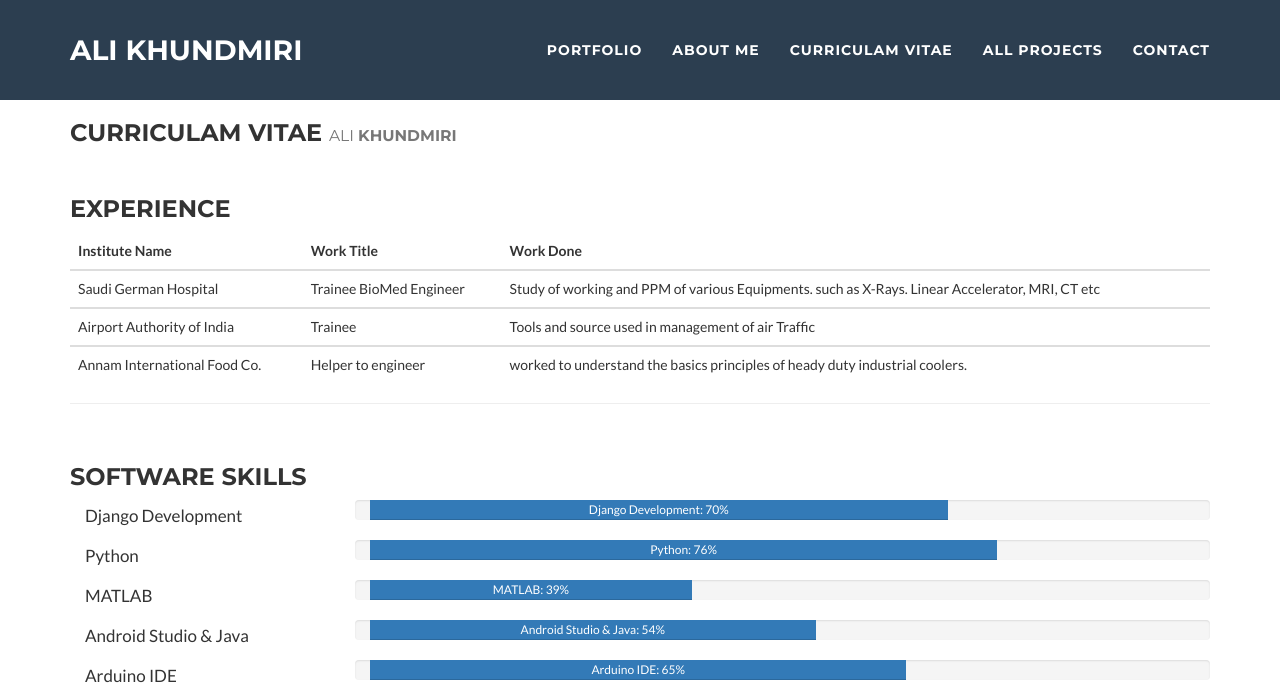
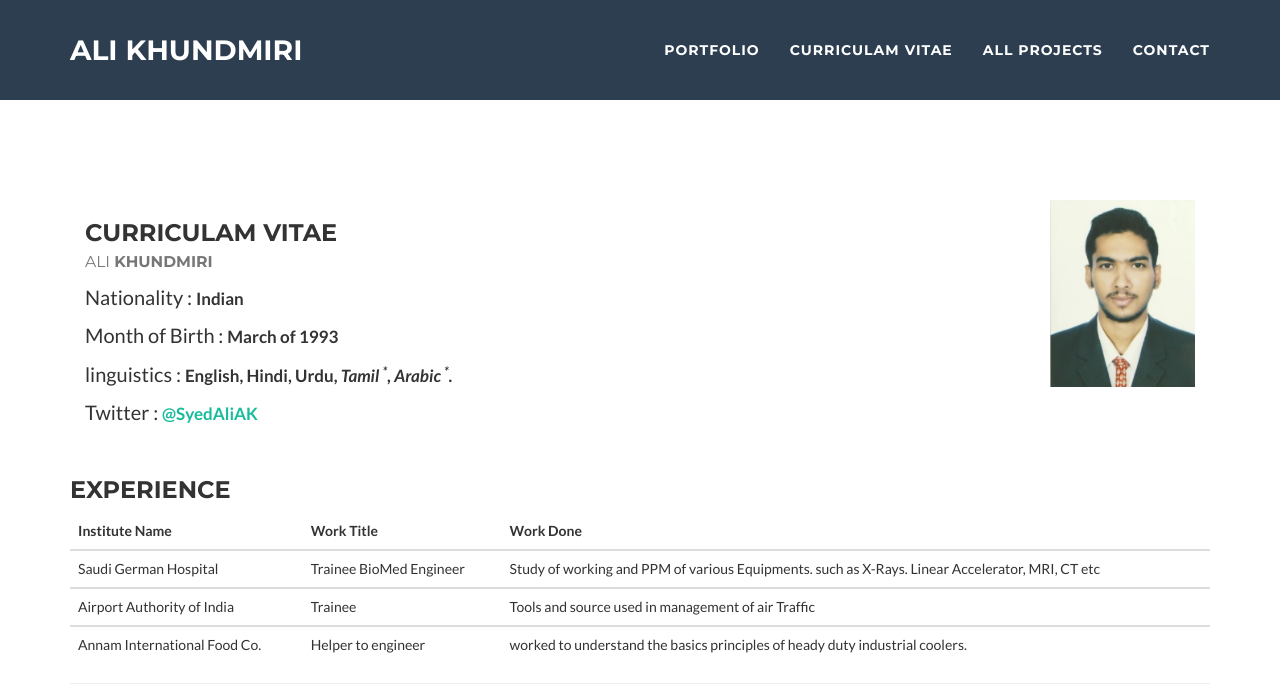
Before and after one commit to alikhundmiri/mera_personal, a Django app: page /cv/ in a window 1280 px wide. Shown: the top 685 px of the page. Run offline with Django 3.2, Linux system fonts and the light colour scheme; data comes from the database, SQL or seed files in the repository; some libraries are stand-ins or nearby versions.

Commit message:
made a little changes to the cv page, added personal details on the top with an image too.

```diff
--- a/cv_db/templates/cv_db/cv.html
+++ b/cv_db/templates/cv_db/cv.html
@@ -4,13 +4,40 @@
     Curriculam Vitae | {{ block.super }}
 {% endblock %}
 {% block content %}
-    {#    INTRO#}
-    <div style="margin-top:100px;"></div>
+
+    <div style="margin-top:200px;"></div>
+
+    <div class="container visible-xs visible-sm">
+        <div class="col-sm-12 " align="center">
+            <img src="{% static 'images/DP_001.png' %}" class="img-responsive" alt="Ali Khundmiri, Display Picture" style="width:125px;height:159px;">
+        </div>
+        <div class="col-sm-12" align="center">
+            <h3>Curriculam Vitae <br>
+                <small>Ali <b>Khundmiri</b></small>
+            </h3>
+            <p>Nationality : <small><b>Indian</b></small></p>
+            <p>Month of Birth : <small><b>March of 1993</b></small></p>
+            <p>linguistics : <small><b>English, Hindi, Urdu, <i>Tamil <sup>*</sup>, Arabic <sup>*</sup>.</i></b></small></p>
+            <p>Twitter : <small><b><a href="https://twitter.com/SyedAliAK">@SyedAliAK</a></b></small></p>
+        </div>
+    </div>
+
+    <div class="container hidden-xs hidden-sm">
+        <div class="col-md-9" align="left">
+            <h3>Curriculam Vitae <br>
+                <small>Ali <b>Khundmiri</b></small>
+            </h3>
+            <p>Nationality : <small><b>Indian</b></small></p>
+            <p>Month of Birth : <small><b>March of 1993</b></small></p>
+            <p>linguistics : <small><b>English, Hindi, Urdu, <i>Tamil <sup>*</sup>, Arabic <sup>*</sup>.</i></b></small></p>
+            <p>Twitter : <small><b><a href="https://twitter.com/SyedAliAK">@SyedAliAK</a></b></small></p>
+        </div>
+        <div class="col-md-3" align="right">
+            <img src="{% static 'images/DP_001.png' %}" class="img-responsive" alt="Ali Khundmiri, Display Picture" style="width:145px;height:187px;">
+        </div>
+    </div>
 
     <div class="container">
-        <h3>Curriculam Vitae
-            <small>Ali <b>Khundmiri</b></small>
-        </h3>
         <br>
         {% if experience %}
             <h3>Experience</h3>
--- a/templates/index.html
+++ b/templates/index.html
@@ -19,7 +19,7 @@
                     <div class="intro-text">
                         <h1 class="name">Ali <b>Khundmiri</b></h1>
                         <hr class="star-light">
-                        <span class="skills">Mobile Apps & Web Developer</span>
+                        <span class="skills">| Electrical Engineer |<br>| Mobile Apps & Web Developer|</span>
                     </div>
                 </div>
             </div>
@@ -116,7 +116,7 @@
     </section>
 
     <!-- Portfolio Modals -->
-    {#    <div class="portfolio-modal modal fade" id="portfolioModal1" tabindex="-1" role="dialog" aria-hidden="true">#}
+ <!--    {#    <div class="portfolio-modal modal fade" id="portfolioModal1" tabindex="-1" role="dialog" aria-hidden="true">#}
     {#        <div class="modal-content">#}
     {#            <div class="close-modal" data-dismiss="modal">#}
     {#                <div class="lr">#}
@@ -373,7 +373,7 @@
     {#                </div>#}
     {#            </div>#}
     {#        </div>#}
-    {#    </div>#}
+    {#    </div>#} -->
 
     <!-- jQuery -->
     <script src="{% static 'lander/vendor/jquery/jquery.min.js' %}"></script>
--- a/templates/nab_bar.html
+++ b/templates/nab_bar.html
@@ -16,16 +16,13 @@
                 <li class="page-scroll">
                     <a href="{% url 'home' %}#portfolio">Portfolio</a>
                 </li>
-                <li class="page-scroll">
-                    <a href="{% url 'home' %}#about-me">About Me</a>
-                </li>
-                <li class="page-scroll">
+                <li class="">
                     <a href="{% url 'document:cv' %}">Curriculam Vitae</a>
                 </li>
-                <li class="page-scroll">
+                <li class="">
                     <a href="{% url 'work:list' %}">All Projects</a>
                 </li>
-                <li class="page-scroll">
+                <li class="">
                     <a href="{% url 'contact' %}">Contact</a>
                 </li>
             </ul>
```
Also changed, not shown: static/images/DP_001.png (added).
